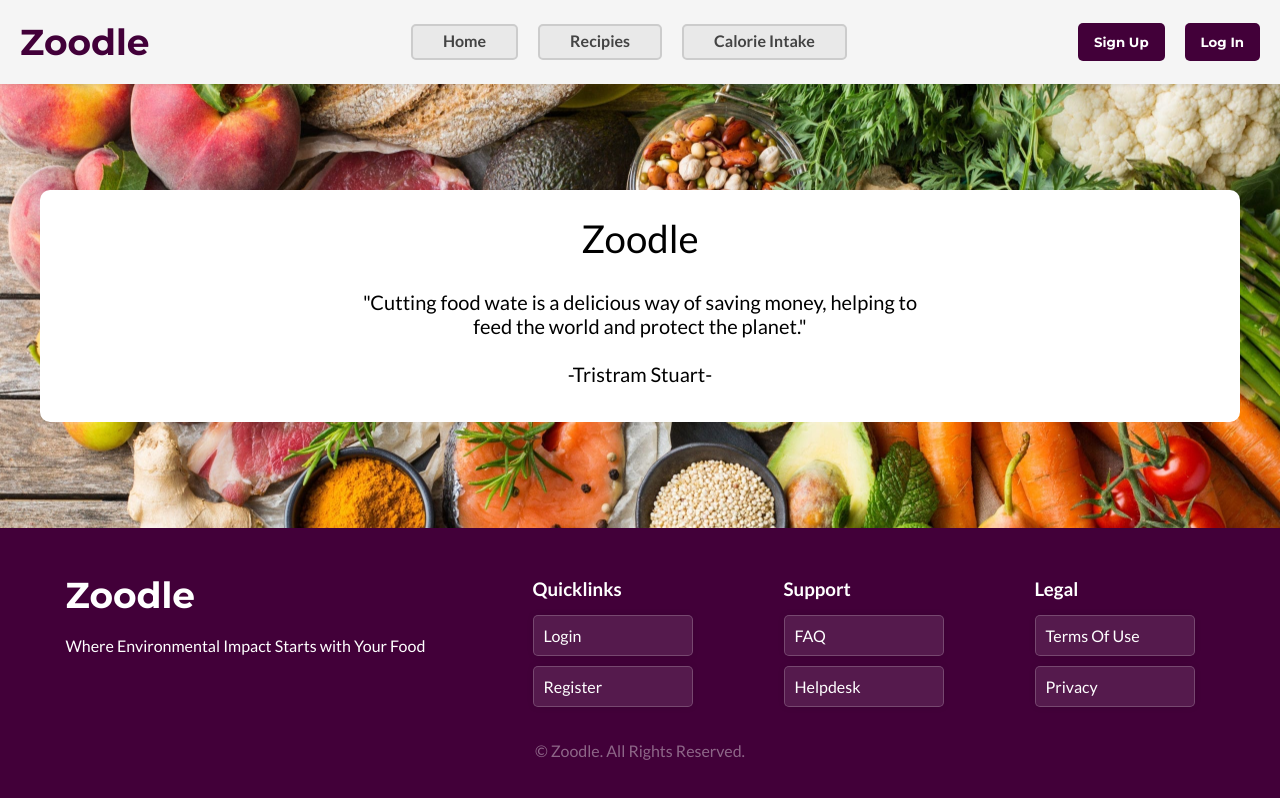
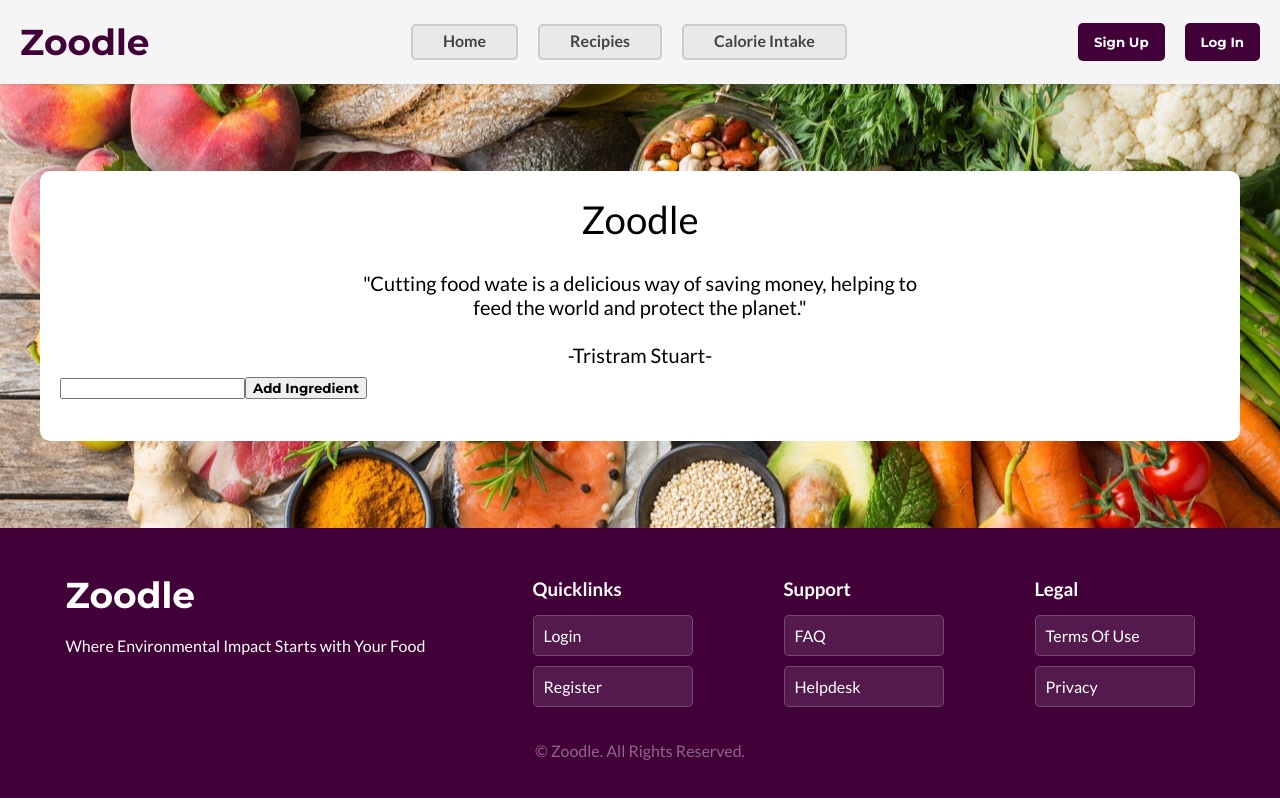
Before and after one commit to mr-mohit/RecipeApp_SoftDeve_Group1, a React (Create React App) app in the folder zoodle/: page / in a window 1280 px wide. Built offline with nearby package versions, Linux system fonts and the light colour scheme.

Commit message:
search bar at homepage

```diff
--- /dev/null
+++ b/zoodle/src/components/IngredientList.js
@@ -0,0 +1,18 @@
+import React from 'react'
+
+
+export default function IngredientList(props) {
+
+  function removeIngredientHandler(id){
+    const updatedIngredients = [...props].filter((ingredient) => ingredient.id !== id)
+
+  }
+
+  return (
+    <ul className='ingredient-list'>
+        {props.ingredients.map((ingredient) => {
+            return <li key={ingredient.id}><button className='xButton' onClick={() => removeIngredientHandler(ingredient.id)}>x</button> {ingredient.text}</li>
+        })}
+    </ul>
+  )
+}
--- /dev/null
+++ b/zoodle/src/components/NewIngredient.js
@@ -0,0 +1,30 @@
+import React, {useState} from 'react'
+
+export default function NewIngredient(props) {
+    const [enteredIngredient, setEnteredIngredient] = useState('');
+
+    const addIngredientHandler = event =>{
+        event.preventDefault();
+
+        const newIngredient = {
+            id: Math.random().toString(),
+            text: enteredIngredient
+        }
+        console.log(newIngredient)
+
+        setEnteredIngredient('');
+
+        props.onAddIngredient(newIngredient);
+    };
+
+    const textChangeHandler = event => {
+        setEnteredIngredient(event.target.value);
+    }
+
+    return (
+    <form className='new-ingredient-form' onSubmit={addIngredientHandler}>
+        <input type="text" className='ingredient-input-bar' value={enteredIngredient} onChange={textChangeHandler}/>
+        <button type='submit' className='add-ingredient-button'>Add Ingredient</button>
+    </form>
+  )
+}
--- a/zoodle/src/pages/Homepage.js
+++ b/zoodle/src/pages/Homepage.js
@@ -1,6 +1,18 @@
-import React from 'react';
+import React,{useState} from 'react';
+import IngredientList from '../components/IngredientList';
+import NewIngredient from '../components/NewIngredient';
+
 
 function HomePage() {
+
+    const [ingredientArray, setNewIngredients] = useState([
+      ]);
+
+    const addNewIngredientHandler = (newIngredient) => {
+        //setNewIngredients(ingredientArray.concat(newIngredient));
+        setNewIngredients(prevIngredientArray =>prevIngredientArray.concat(newIngredient));
+      };
+
     return (
         <div className="section-padding">
             <div className="container rounded primary-on-white container-margin">
@@ -11,6 +23,10 @@ function HomePage() {
                 <div className='quote'>
                     "Cutting food wate is a delicious way of saving money, helping to feed the world and protect the planet." <br/><br/>-Tristram Stuart-
                 </div>
+                <div>
+                    <NewIngredient onAddIngredient={addNewIngredientHandler} />
+                    <IngredientList ingredients={ingredientArray}/>
+                </div>
             </div>
         </div>
     )
```
